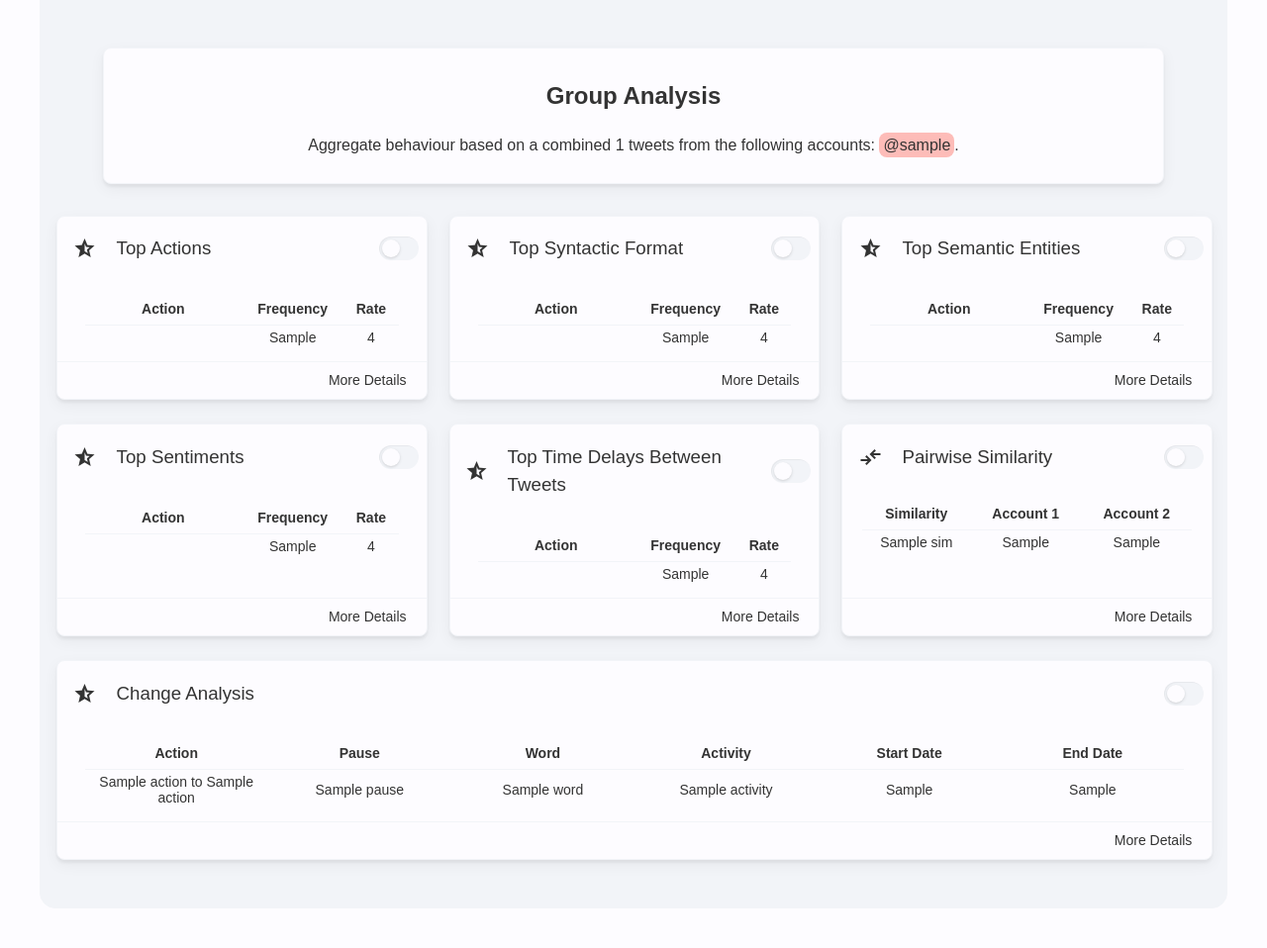
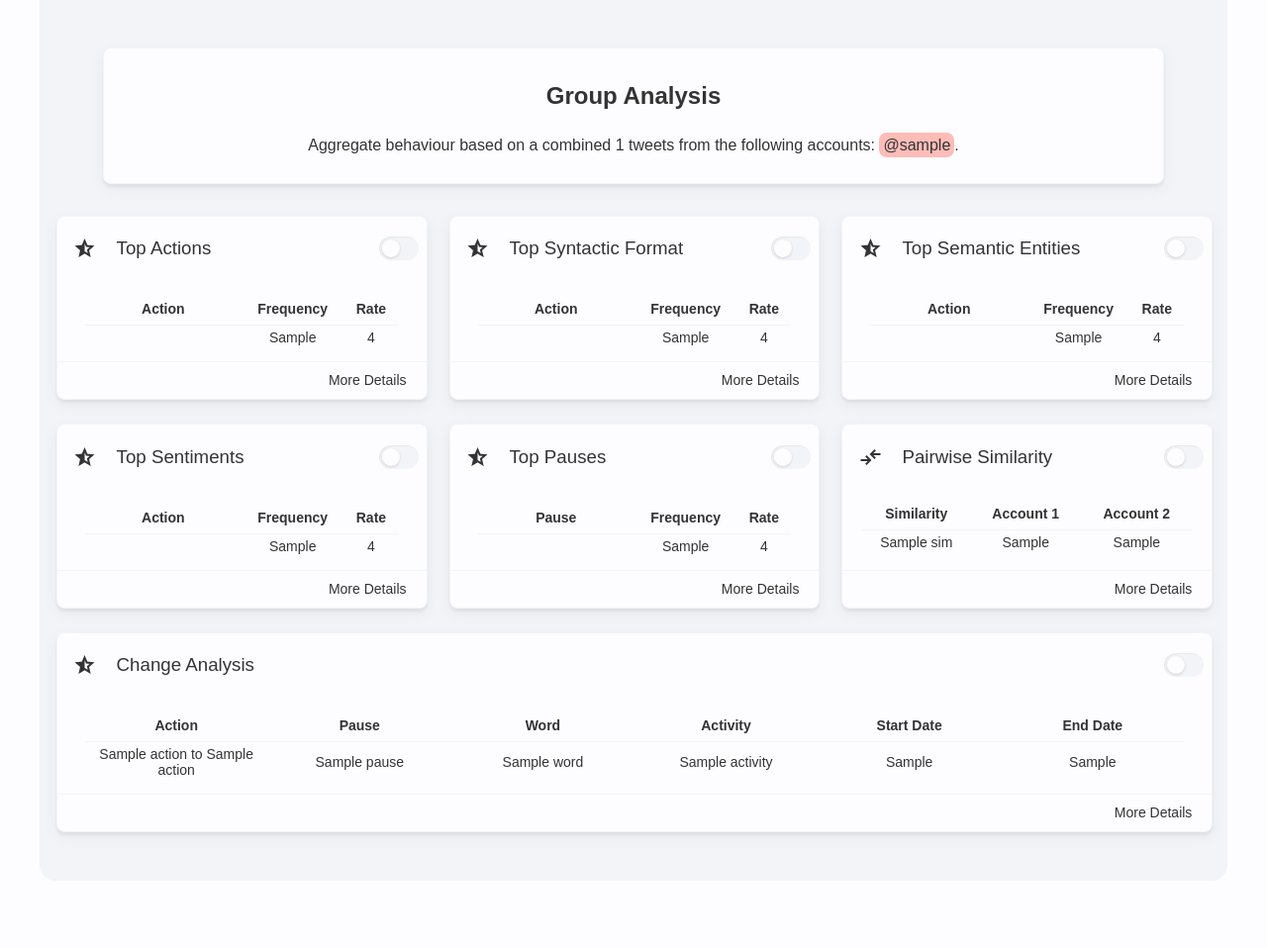
Before and after one commit to immacdonald/agwagram, a Django app: template blocdemo/templates/analysis_results.html in a window 1280 px wide. Shown: the part 298-1256 px from the top of the page at 99% size. Run offline with Django 4.2, Linux system fonts and the light colour scheme; the template is opened without the code that fills it: most values are stand-ins (such as "Sample title", 1, 10 or a date in 2020); style sheets or scripts are compiled from the project's sources; some libraries are stand-ins or nearby versions.

Commit message:
Updated 'Top Pauses' text

```diff
--- a/blocdemo/templates/analysis_results.html
+++ b/blocdemo/templates/analysis_results.html
@@ -218,7 +218,7 @@
                 <div class="card-header">
                     <div>
                         <span class="icon material-symbols-outlined">star_half</span>
-                        <h3>Top Time Delays Between Tweets</h3>
+                        <h3>Top Pauses</h3>
                     </div>
                     <label class="toggle">
                         <input type="checkbox" onChange="cardToggle(this)">
@@ -232,7 +232,7 @@
                     <div class="scrollable">
                         <table>
                             <tr>
-                                <th class="table-main">Action</th>
+                                <th class="table-main">Pause</th>
                                 <th>Frequency</th>
                                 <th>Rate</th>
                             </tr>
--- a/blocdemo/templates/components/account_bloc.html
+++ b/blocdemo/templates/components/account_bloc.html
@@ -182,7 +182,7 @@
             <div class="card-header">
                 <div>
                     <span class="icon material-symbols-outlined">star_half</span>
-                    <h3>Top Time Delays Between Tweets</h3>
+                    <h3>Top Pauses</h3>
                 </div>
                 <label class="toggle">
                     <input type="checkbox" onChange="cardToggle(this)">
@@ -196,7 +196,7 @@
                 <div class="scrollable">
                     <table>
                         <tr>
-                            <th class="table-main">Action</th>
+                            <th class="table-main">Pause</th>
                             <th>Frequency</th>
                             <th>Rate</th>
                         </tr>
```
